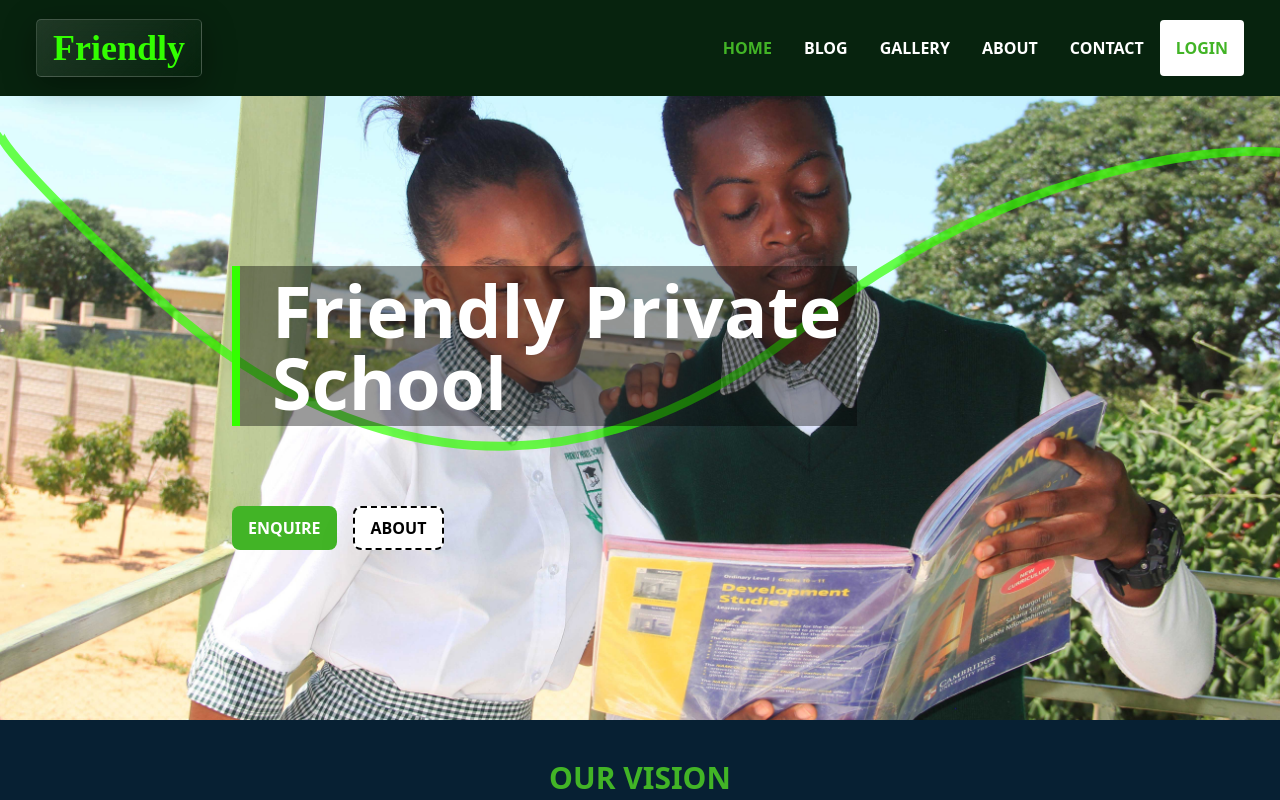
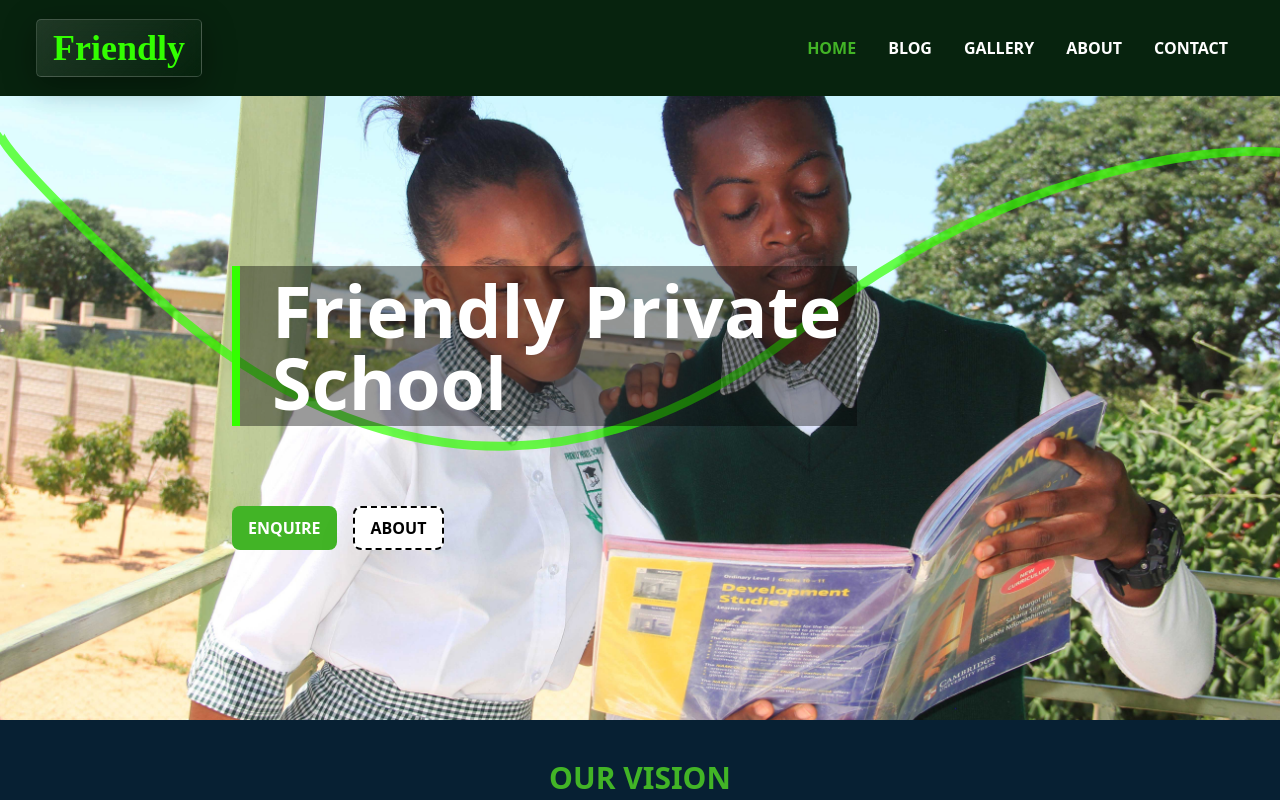
Before and after one commit to Friendly-Private-School/friendly-website, a React (Create React App) app: page / in a window 1280 px wide. Shown: the top 800 px of the page. Built offline with nearby package versions, Linux system fonts and the light colour scheme.

Commit message:
Login button hidden

```diff
--- a/src/components/Navbar.jsx
+++ b/src/components/Navbar.jsx
@@ -33,11 +33,11 @@ const Navbar = ({isAuth, setIsAuth}) => {
             <li className='p-4 cursor-pointer hover:text-[#fdfdfdc3] transition ease-in-out duration-1000'><NavLink to='/gallery'>Gallery</NavLink></li>
             <li className='p-4 cursor-pointer hover:text-[#fdfdfdc3] transition ease-in-out duration-1000'><NavLink to='/about'>About</NavLink></li>
             <li className='p-4 cursor-pointer hover:text-[#fdfdfdc3] transition ease-in-out duration-1000'><NavLink to='/contact'>Contact</NavLink></li>
-            {!isAuth ?
+            {/* {!isAuth ?
                 <li className='p-4 cursor-pointer transition ease-in-out duration-500 bg-white hover:bg-gray-200 rounded text-[#42b426]'><Link to='/login'>Login</Link></li>
                 : <li className=' p-4 cursor-pointer transition ease-in-out duration-500 bg-white hover:bg-gray-200 rounded text-[#42b426] uppercase'>
                     <button onClick={signUserOut} className='uppercase'>Log Out</button>
-                    </li>}
+                    </li>} */}
         </ul>
         <div onClick={handleNav} class='block md:hidden'>
             {!nav ? <AiOutlineMenu size={20} /> :  <AiOutlineClose size={20} />}
@@ -53,7 +53,7 @@ const Navbar = ({isAuth, setIsAuth}) => {
                 <li className='p-4 border-b border-gray-400 cursor-pointer'><NavLink to='/gallery'>Gallery</NavLink></li>
                 <li className='p-4 border-b border-gray-400 cursor-pointer'><NavLink to='about'>About</NavLink></li>
                 <li className='p-4 border-b border-gray-400 cursor-pointer'><NavLink to='/contact'>Contact</NavLink></li>
-                {!isAuth ?  <li className='p-4 cursor-pointer uppercase bg-white text-[#33ff00] rounded mt-2'><Link to='/login'>Login</Link></li> : <li className='p-4 cursor-pointer uppercase bg-white text-[#33ff00] rounded mt-2'><button className='uppercase '>Log Out</button></li>}
+                {/* {!isAuth ?  <li className='p-4 cursor-pointer uppercase bg-white text-[#33ff00] rounded mt-2'><Link to='/login'>Login</Link></li> : <li className='p-4 cursor-pointer uppercase bg-white text-[#33ff00] rounded mt-2'><button className='uppercase '>Log Out</button></li>} */}
 
             </ul>
         </div>
```
